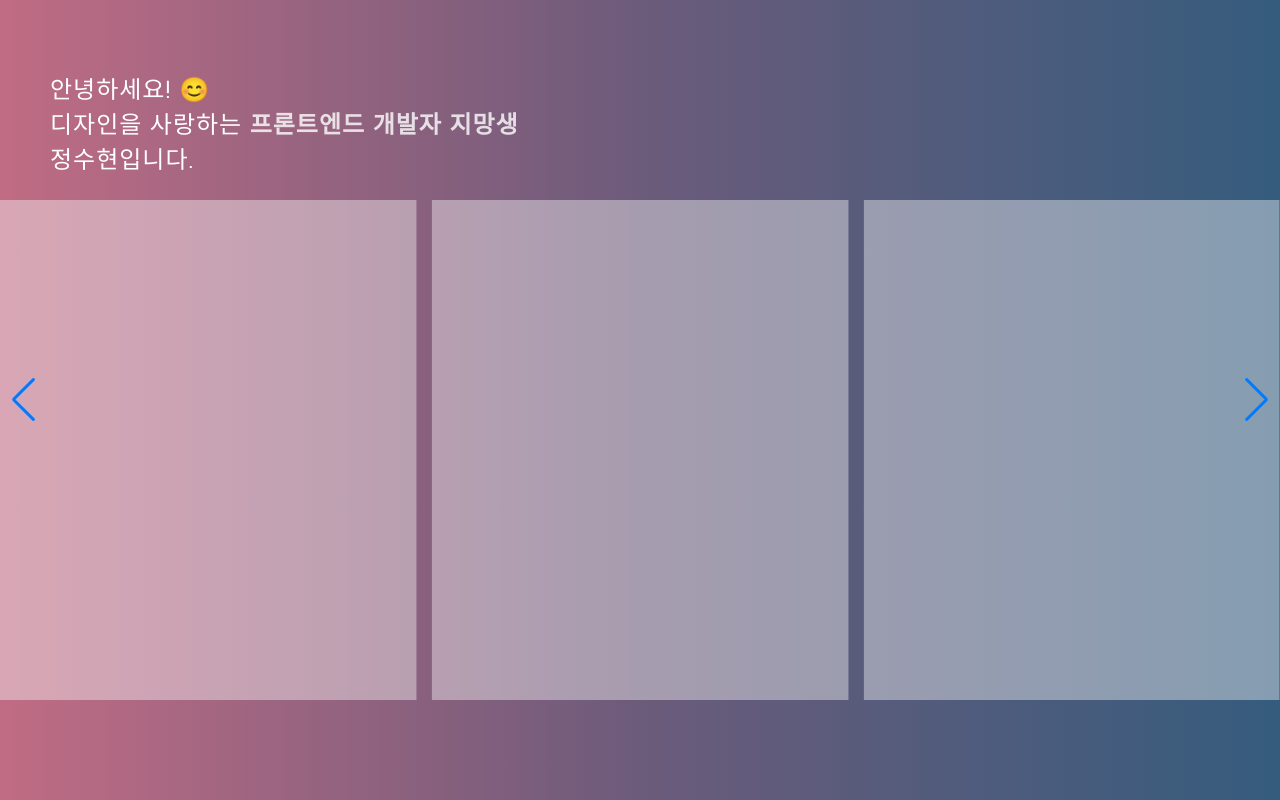
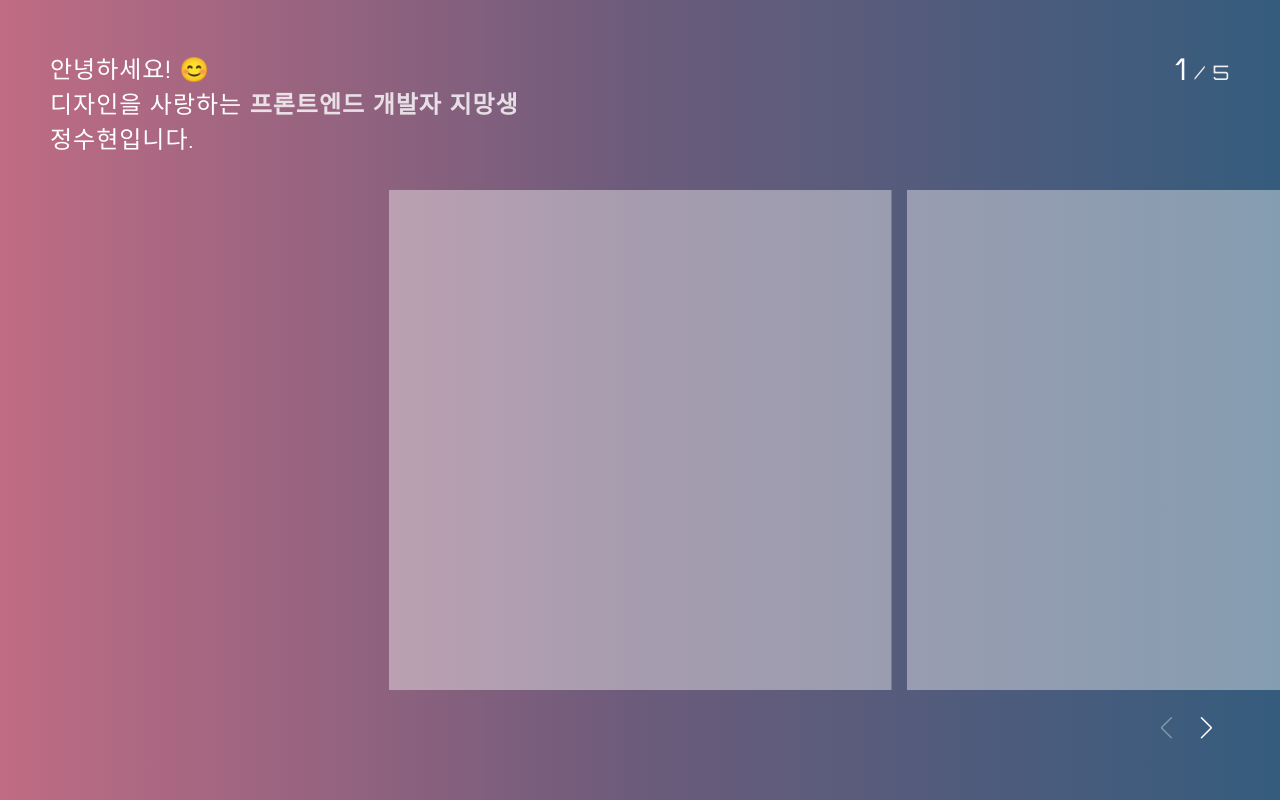
Before and after one commit to inthhh/myPortfolio, a React (Create React App) app: page / in a window 1280 px wide. Built offline with nearby package versions, Linux system fonts and the light colour scheme.

Commit message:
feat: add swiper options & fix style

```diff
--- a/src/App.css
+++ b/src/App.css
@@ -43,7 +43,7 @@ a {
   letter-spacing: 1px;
   position: absolute;
   left: 50px;
-  top: 70px;
+  top: 50px;
 }
 
 .wrap h1 span {
@@ -60,7 +60,7 @@ a {
   width: 500px;
   height: 500px;
   position: relative;
-  margin-top: 200px;
+  margin-top: 190px;
 }
 .swiper-wrapper .swiper-slide .inner {
   width: 100%;
@@ -71,3 +71,38 @@ a {
   opacity: 0.4;
   transition: 1s;
 }
+
+.wrap .swiper-button-prev {
+  right: 100px;
+  bottom: 50px;
+  left: auto;
+  top: auto;
+  filter: grayscale(100%) brightness(3);
+  transform: scale(0.5);
+}
+
+.wrap .swiper-button-next {
+  right: 60px;
+  bottom: 50px;
+  left: auto;
+  top: auto;
+  filter: grayscale(100%) brightness(3);
+  transform: scale(0.5);
+}
+
+.wrap .swiper-pagination-fraction {
+  bottom: auto;
+  top: 50px;
+  left: auto;
+  right: 50px;
+  width: auto;
+  font-size: 20px;
+  font-family: "orbitron";
+  letter-spacing: 1px;
+  color: #eee;
+}
+
+.wrap .swiper-pagination-fraction span:nth-of-type(1) {
+  font-size: 30px;
+  color: #fff;
+}
--- a/src/App.tsx
+++ b/src/App.tsx
@@ -14,28 +14,22 @@ function App() {
   useEffect(() => {
     if (swiperContainerRef.current) {
       const swiper = new Swiper(swiperContainerRef.current, {
-        slidesPerView: 3, // 한 번에 보여줄 슬라이드 개수 설정
+        pagination: {
+          el: ".swiper-pagination",
+          type: "fraction",
+        },
+        navigation: {
+          nextEl: ".swiper-button-next",
+          prevEl: ".swiper-button-prev",
+        },
+        slidesPerView: 2.5, // 한 번에 보여줄 슬라이드 개수 설정
         spaceBetween: 15, // 슬라이드 간의 간격 설정
-        loop: true,
+        // loop: true,
         centeredSlides: true,
+        speed: 1000,
+        direction: "horizontal",
         // Swiper 옵션 설정
       });
-
-      // swiper-button-next 클릭 시 이벤트 처리
-      const nextButton = document.querySelector(".swiper-button-next");
-      if (nextButton) {
-        nextButton.addEventListener("click", () => {
-          swiper.slideNext(); // 다음 슬라이드로 이동
-        });
-      }
-
-      // swiper-button-prev 클릭 시 이벤트 처리
-      const prevButton = document.querySelector(".swiper-button-prev");
-      if (prevButton) {
-        prevButton.addEventListener("click", () => {
-          swiper.slidePrev(); // 이전 슬라이드로 이동
-        });
-      }
     }
   }, []);
 
```
